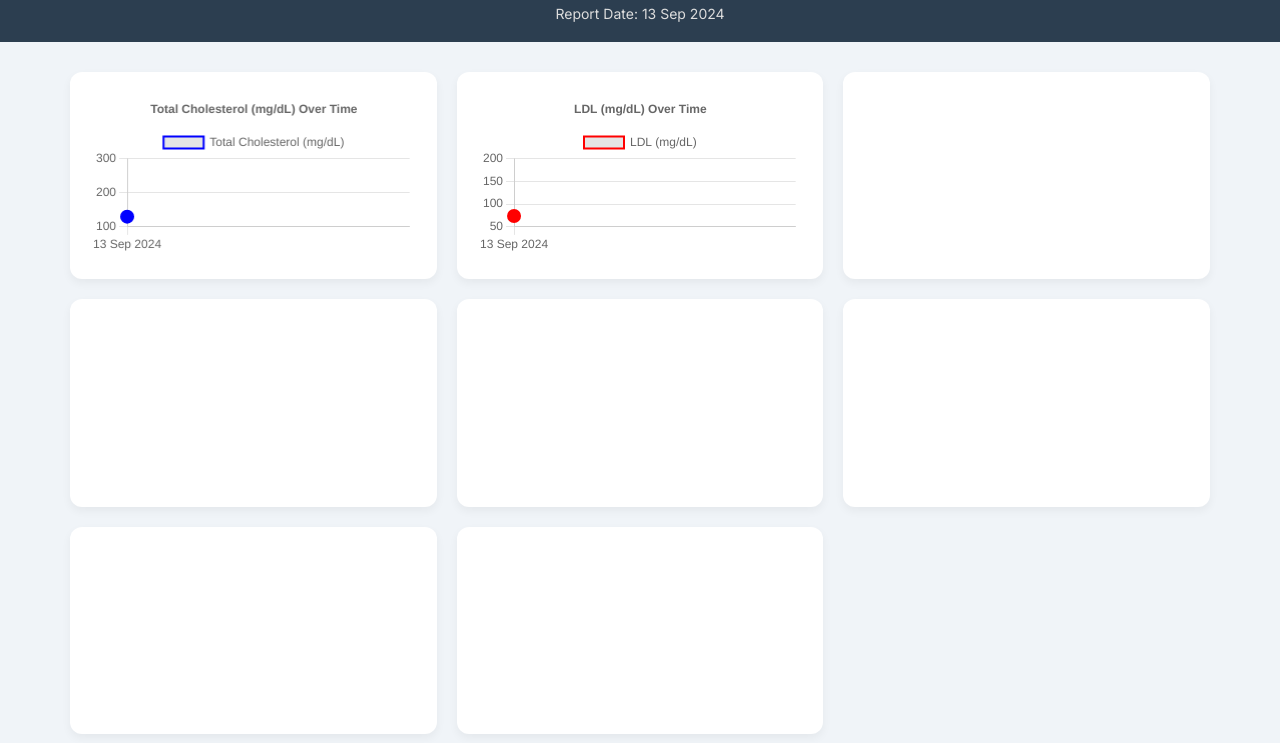
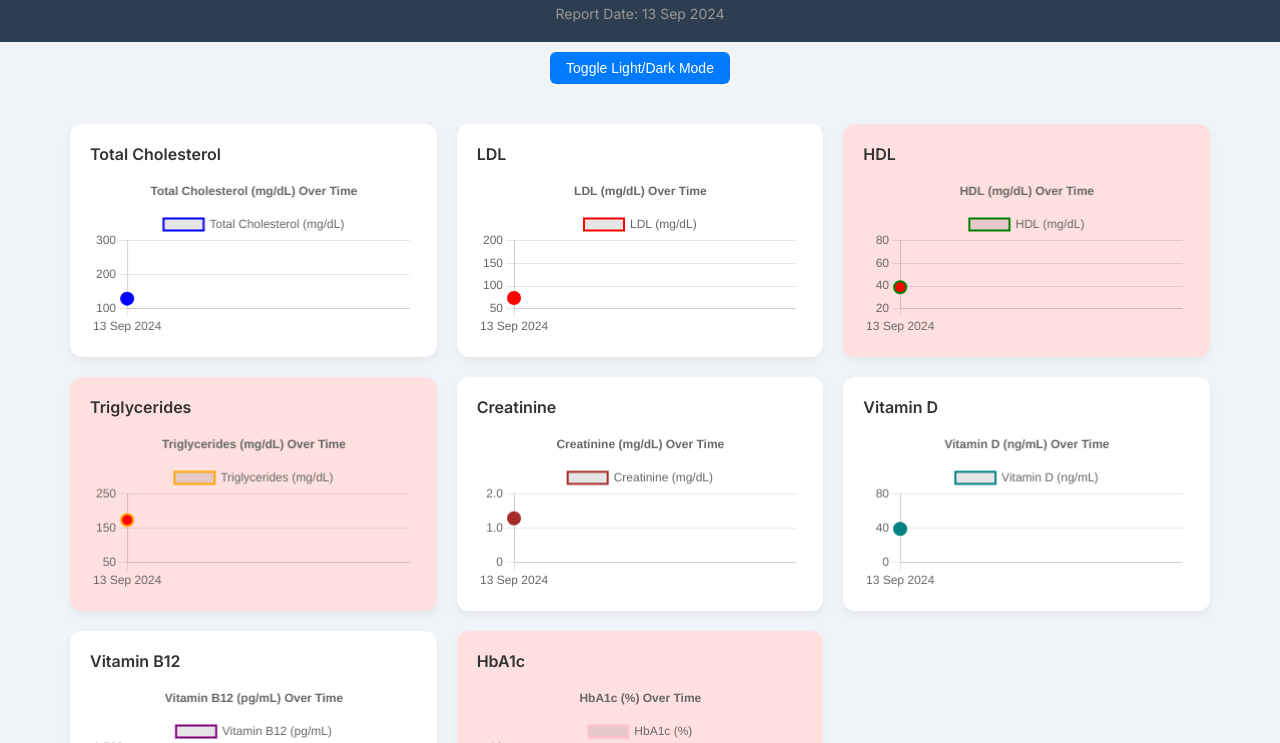
Before and after one commit to hem591/biomarker-dashboard, a plain HTML site: page index.html in a window 1280 px wide. Shown: the part 57-800 px from the top of the page. Drawn offline with nearby package versions, Linux system fonts and the light colour scheme.

Commit message:
Update index.html

```diff
--- a/index.html
+++ b/index.html
@@ -2,11 +2,31 @@
 <html lang="en">
 <head>
   <meta charset="UTF-8" />
-  <meta name="viewport" content="width=device-width, initial-scale=1.0"/>
+  <meta name="viewport" content="width=device-width, initial-scale=1.0" />
   <title>Biomarker Dashboard</title>
   <script src="https://cdn.jsdelivr.net/npm/chart.js"></script>
   <link href="https://fonts.googleapis.com/css2?family=Inter:wght@400;600&display=swap" rel="stylesheet">
   <style>
+    :root {
+      --bg-color: #f0f4f8;
+      --card-bg: #ffffff;
+      --text-color: #333;
+      --header-bg: #2c3e50;
+      --header-color: #fff;
+      --footer-color: #999;
+      --highlight-color: #ffe0e0;
+    }
+
+    body.dark-mode {
+      --bg-color: #121212;
+      --card-bg: #1f1f1f;
+      --text-color: #e0e0e0;
+      --header-bg: #181818;
+      --header-color: #ffffff;
+      --footer-color: #666;
+      --highlight-color: #402020;
+    }
+
     * {
       box-sizing: border-box;
     }
@@ -15,13 +35,14 @@
       font-family: 'Inter', sans-serif;
       margin: 0;
       padding: 0;
-      background: #f0f4f8;
-      color: #333;
+      background: var(--bg-color);
+      color: var(--text-color);
+      transition: background 0.3s ease, color 0.3s ease;
     }
 
     header {
-      background-color: #2c3e50;
-      color: #fff;
+      background-color: var(--header-bg);
+      color: var(--header-color);
       padding: 20px 40px;
       text-align: center;
     }
@@ -36,7 +57,22 @@
       text-align: center;
       font-size: 14px;
       margin-top: 8px;
-      color: #ddd;
+      color: var(--footer-color);
+    }
+
+    .mode-toggle {
+      text-align: center;
+      margin: 10px 0;
+    }
+
+    .mode-toggle button {
+      padding: 8px 16px;
+      background: #007bff;
+      color: #fff;
+      border: none;
+      border-radius: 6px;
+      cursor: pointer;
+      font-size: 14px;
     }
 
     main {
@@ -52,10 +88,21 @@
     }
 
     .chart-card {
-      background: #fff;
+      background: var(--card-bg);
       padding: 20px;
       border-radius: 12px;
       box-shadow: 0 4px 10px rgba(0,0,0,0.05);
+      transition: background 0.3s ease;
+    }
+
+    .chart-card.alert {
+      background: var(--highlight-color);
+    }
+
+    .chart-card h3 {
+      margin: 0 0 10px;
+      font-size: 16px;
+      font-weight: 600;
     }
 
     canvas {
@@ -67,7 +114,7 @@
       text-align: center;
       font-size: 13px;
       padding: 20px;
-      color: #999;
+      color: var(--footer-color);
     }
   </style>
 </head>
@@ -77,16 +124,20 @@
     <div class="date" id="reportDate">Loading report date...</div>
   </header>
 
+  <div class="mode-toggle">
+    <button onclick="toggleMode()">Toggle Light/Dark Mode</button>
+  </div>
+
   <main>
     <div class="chart-grid">
-      <div class="chart-card"><canvas id="totalCholesterolChart"></canvas></div>
-      <div class="chart-card"><canvas id="ldlChart"></canvas></div>
-      <div class="chart-card"><canvas id="hdlChart"></canvas></div>
-      <div class="chart-card"><canvas id="triglyceridesChart"></canvas></div>
-      <div class="chart-card"><canvas id="creatinineChart"></canvas></div>
-      <div class="chart-card"><canvas id="vitaminDChart"></canvas></div>
-      <div class="chart-card"><canvas id="vitaminB12Chart"></canvas></div>
-      <div class="chart-card"><canvas id="hba1cChart"></canvas></div>
+      <div class="chart-card" id="totalCholesterolCard"><h3>Total Cholesterol</h3><canvas id="totalCholesterolChart"></canvas></div>
+      <div class="chart-card" id="ldlCard"><h3>LDL</h3><canvas id="ldlChart"></canvas></div>
+      <div class="chart-card" id="hdlCard"><h3>HDL</h3><canvas id="hdlChart"></canvas></div>
+      <div class="chart-card" id="triglyceridesCard"><h3>Triglycerides</h3><canvas id="triglyceridesChart"></canvas></div>
+      <div class="chart-card" id="creatinineCard"><h3>Creatinine</h3><canvas id="creatinineChart"></canvas></div>
+      <div class="chart-card" id="vitaminDCard"><h3>Vitamin D</h3><canvas id="vitaminDChart"></canvas></div>
+      <div class="chart-card" id="vitaminB12Card"><h3>Vitamin B12</h3><canvas id="vitaminB12Chart"></canvas></div>
+      <div class="chart-card" id="hba1cCard"><h3>HbA1c</h3><canvas id="hba1cChart"></canvas></div>
     </div>
   </main>
 
@@ -94,6 +145,12 @@
     &copy; 2025 Biomarker Visualizer | Made by Hemanth
   </footer>
 
-  <script src="script.js"></script>
+  <script>
+    function toggleMode() {
+      document.body.classList.toggle('dark-mode');
+    }
+  </script>
+
+  <script src="script.js?v=1.1"></script>
 </body>
 </html>
```
